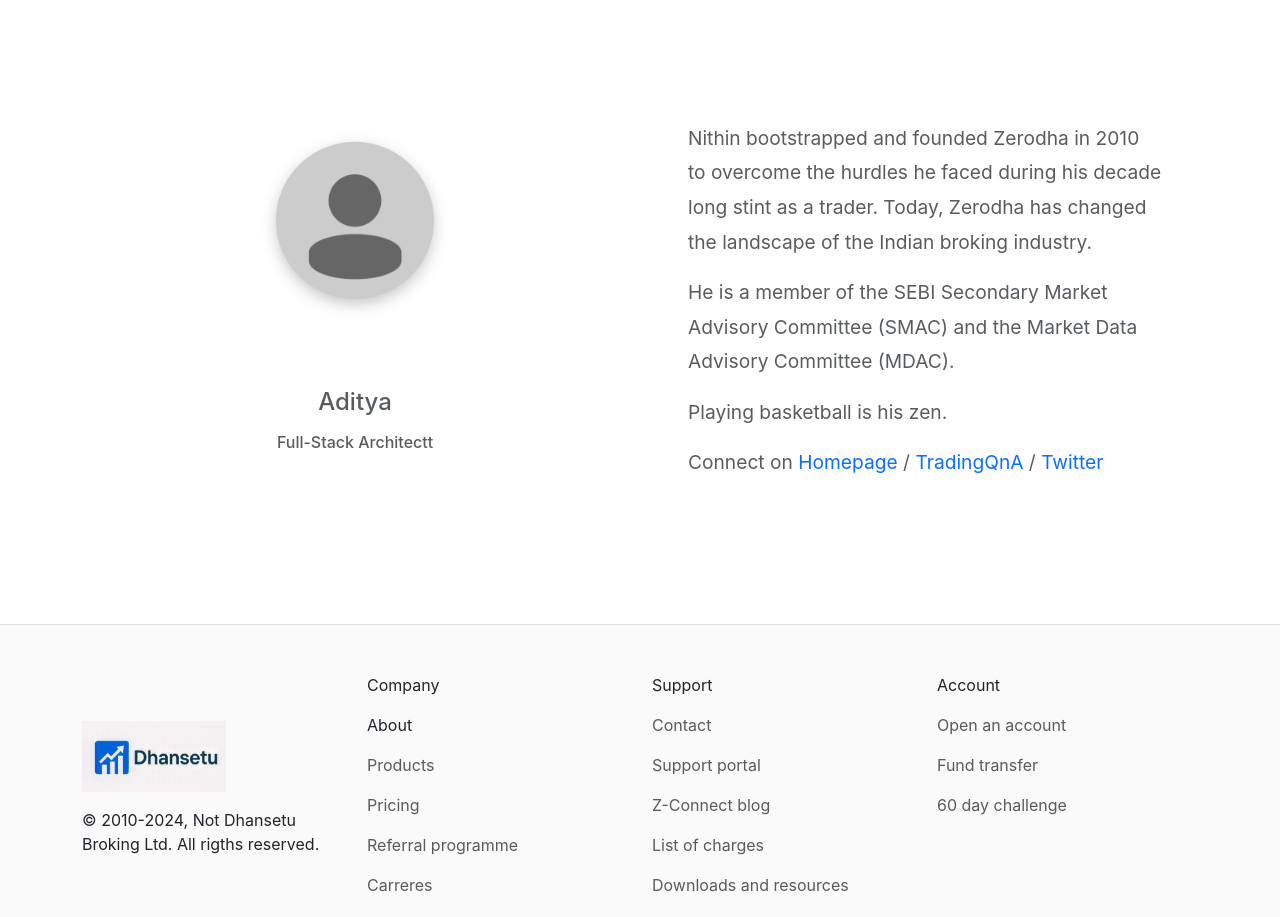
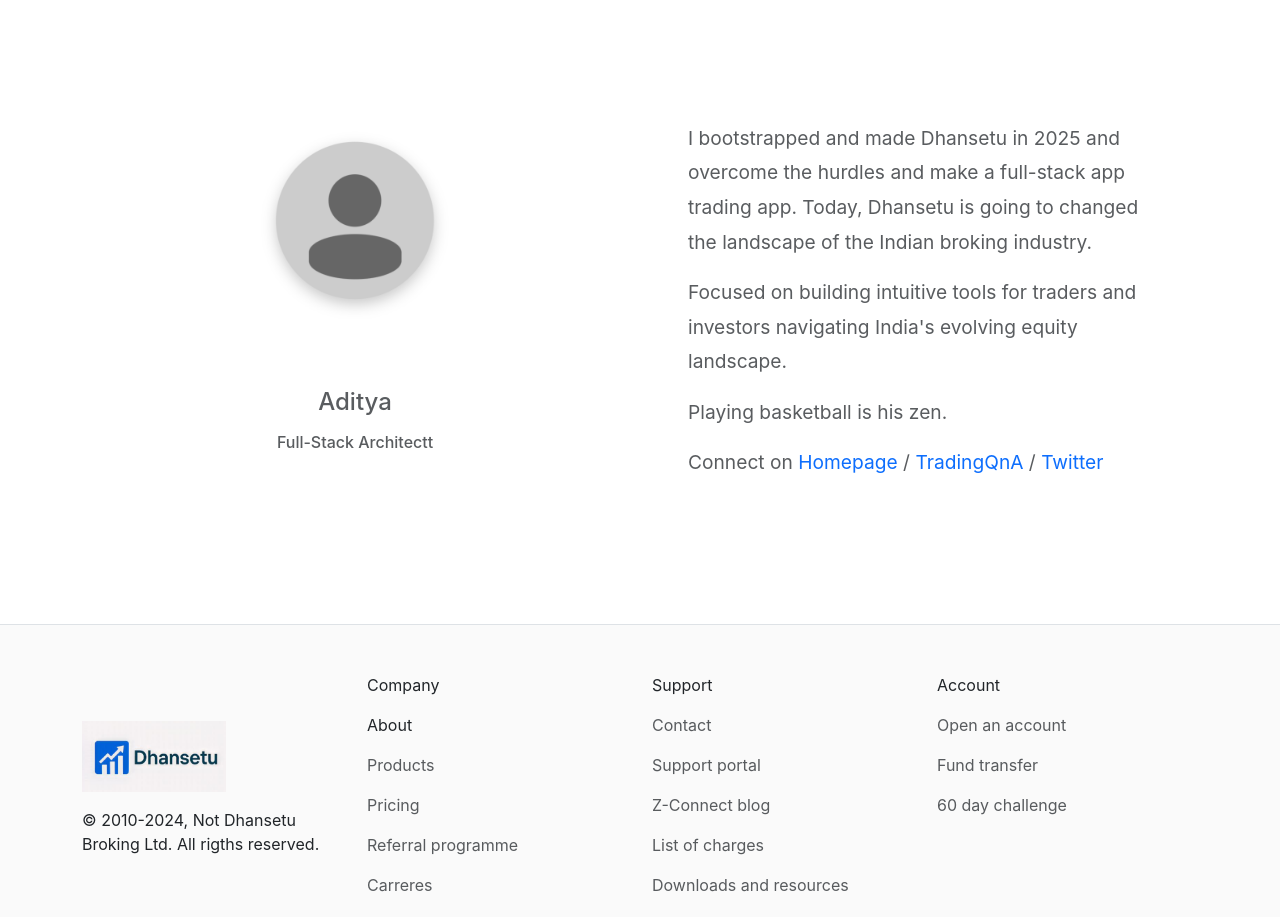
Before and after one commit to aditya1383/Stock-frontend, a React (Vite) app in the folder frontend/: page /about in a window 1280 px wide. Shown: the part 1200-2117 px from the top of the page. Built offline with nearby package versions, Linux system fonts and the light colour scheme.

Commit message:
Update Team.jsx

```diff
--- a/frontend/src/landing_page/about/Team.jsx
+++ b/frontend/src/landing_page/about/Team.jsx
@@ -15,8 +15,8 @@
                 </div>
 
                 <div className="col text-muted mt-2 p-5" style={{ lineHeight: "1.8", fontSize: "1.2em" }}>
-                    <p>Nithin bootstrapped and founded Zerodha in 2010 to overcome the hurdles he faced during his decade long stint as a trader. Today, Zerodha has changed the landscape of the Indian broking industry.</p>
-                    <p>He is a member of the SEBI Secondary Market Advisory Committee (SMAC) and the Market Data Advisory Committee (MDAC).</p>
+                    <p>I bootstrapped and made Dhansetu in 2025 and overcome the hurdles and make a full-stack app trading app. Today, Dhansetu is going to changed the landscape of the Indian broking industry.</p>
+                    <p>Focused on building intuitive tools for traders and investors navigating India's evolving equity landscape.</p>
                     <p>Playing basketball is his zen.</p>
                     <p className="mb-5">Connect on <a href="" style={{textDecoration:"none"}}>Homepage</a> / <a href="" style={{textDecoration:"none"}}>TradingQnA</a> /{" "}
                         <a href="" style={{textDecoration:"none"}}>Twitter</a>
```
